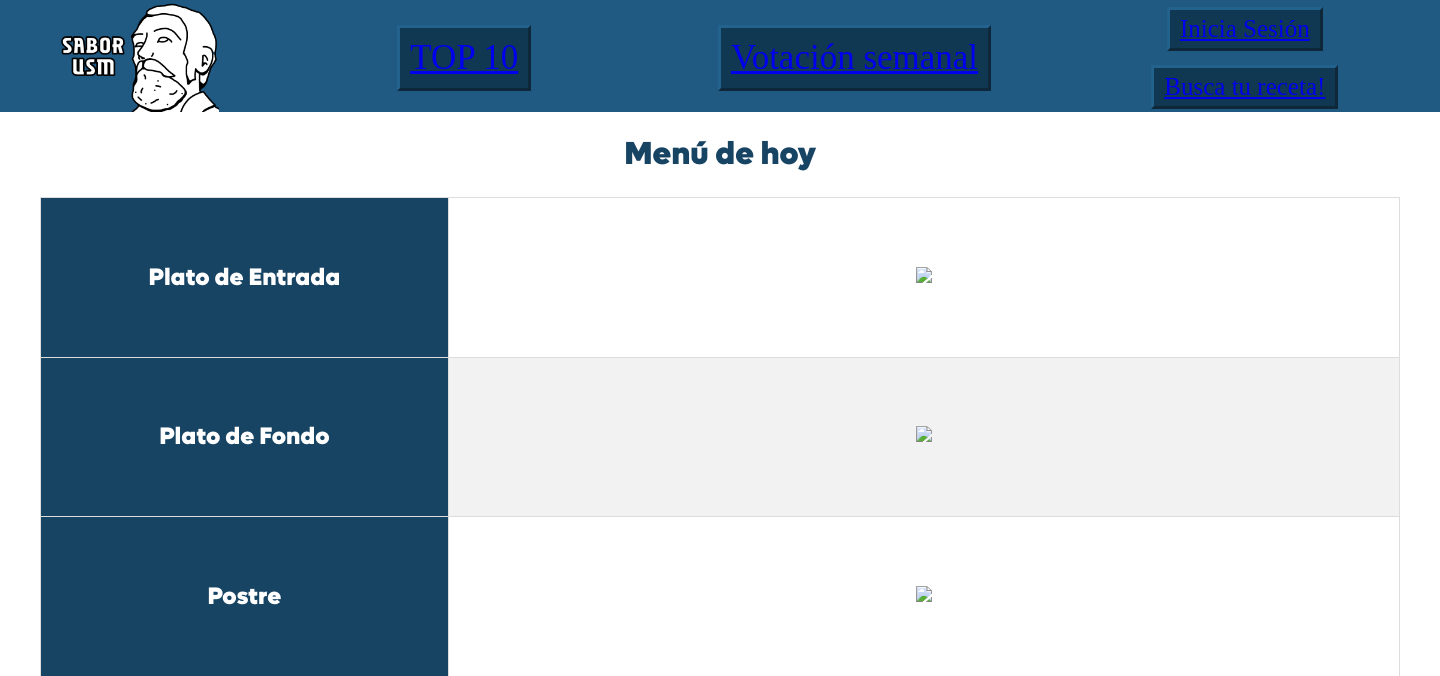
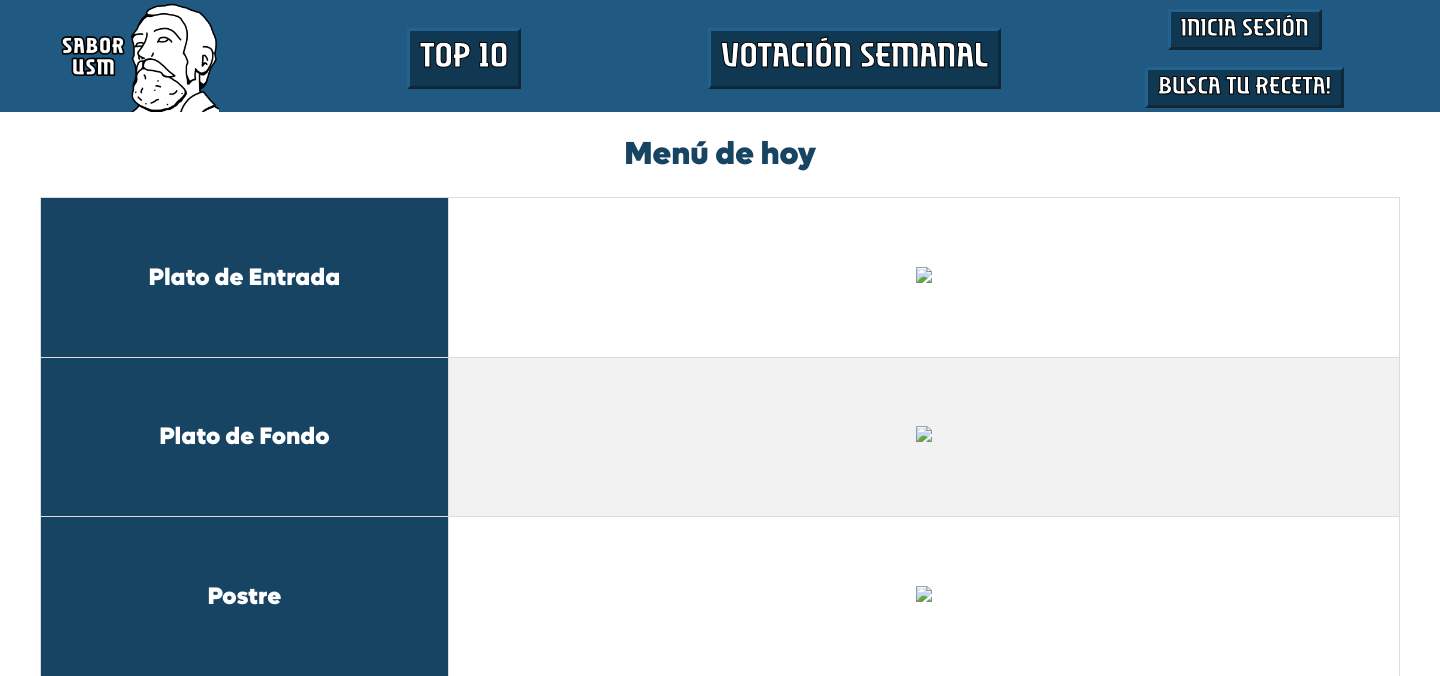
Before and after one commit to RazorLazor27/BD_2, a PHP site: page /php/index.php in a window 1440 px wide. Shown: the top 676 px of the page. Run offline with PHP 8.4, Linux system fonts and the light colour scheme; data that the repository does not hold is empty.

Commit message:
FlanCambios 12-11-2023 20:54 - Cambios en estilo.css

```diff
--- a/css/estilo.css
+++ b/css/estilo.css
@@ -58,7 +58,7 @@ h1
     border-color: white;
 }
 
-.cabeza > a
+.cabeza a
 {
     font-family: "DFDMiliciana";
     -webkit-text-stroke-width: 1px;
```
